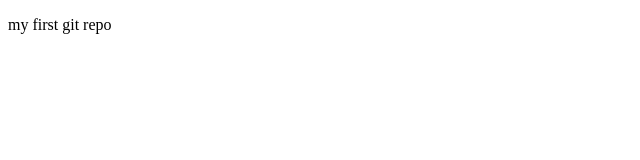
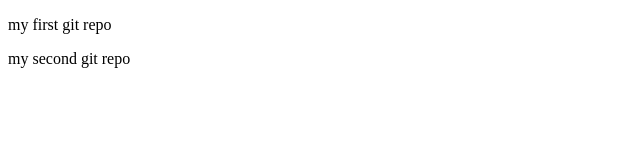
Before and after one commit to bindushree1430/mygitrepo, a plain HTML site: page index.html in a window 1280 px wide. Shown: the whole page, without its empty margins (0-640 px from the left). Drawn offline with Linux system fonts and the light colour scheme.

Commit message:
upload new git repo

```diff
--- a/index.html
+++ b/index.html
@@ -3,6 +3,7 @@
 <head>
       <body>
             <p>my first git repo</p>
+            <p>my second git repo</p>
       </body>
 </head>
 </html>
```
